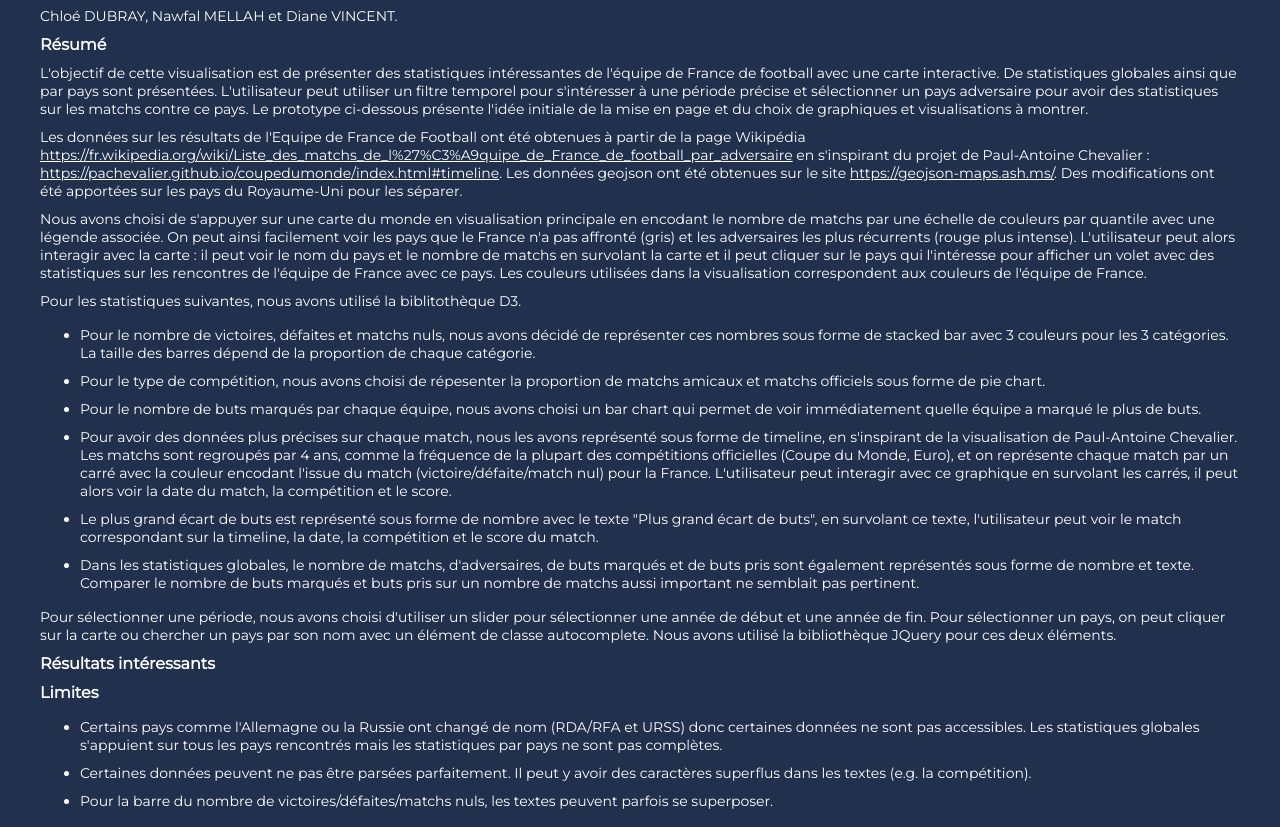
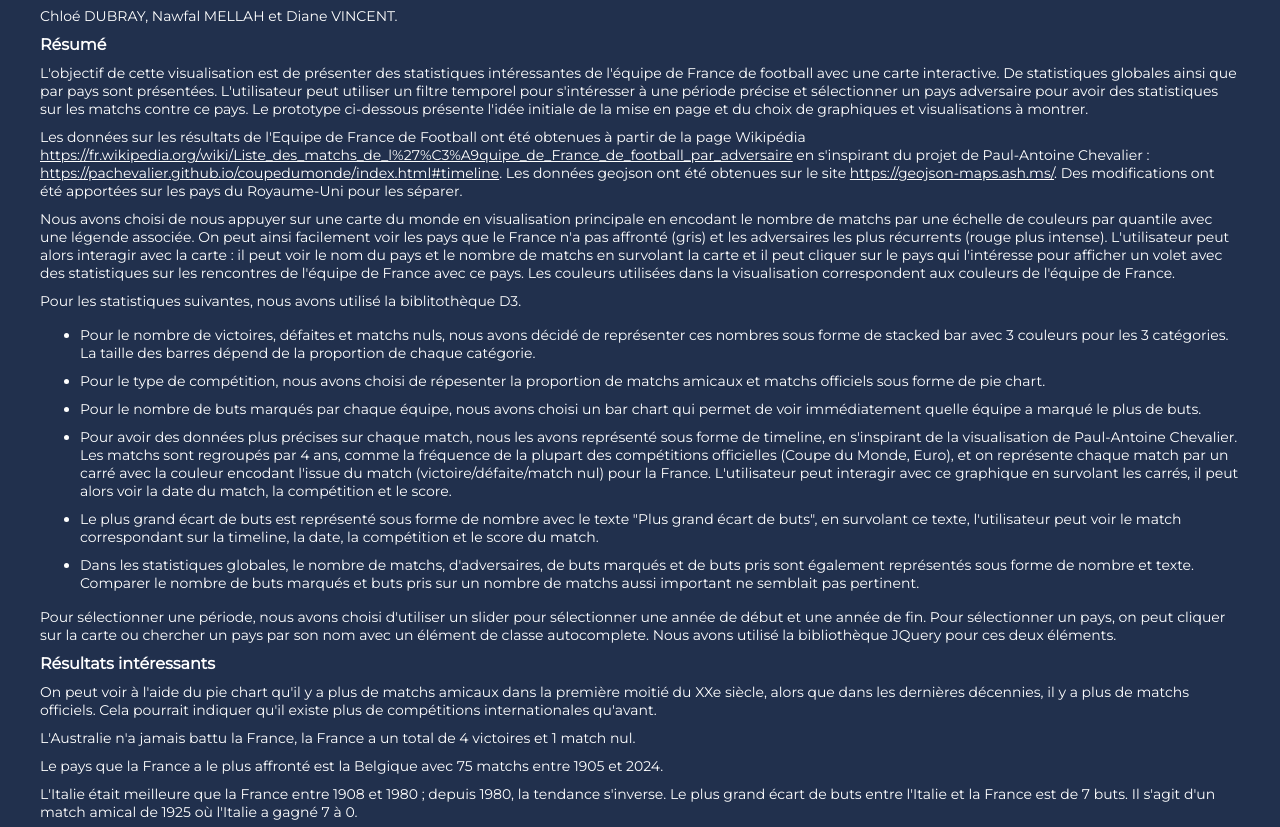
Before and after one commit to Nawfal-Mellah/nawfal-mellah.github.io, a plain HTML site: page description.html in a window 1280 px wide. Shown: the part 117-944 px from the top of the page. Drawn offline with Linux system fonts and the light colour scheme.

Commit message:
Résultats intéressants

```diff
--- a/description.html
+++ b/description.html
@@ -35,7 +35,7 @@
         Les données geojson ont été obtenues sur le site <a href="https://geojson-maps.ash.ms/" class="white-link">https://geojson-maps.ash.ms/</a>. Des modifications ont été apportées sur les pays du Royaume-Uni pour les séparer.
     </p>
     <p>
-        Nous avons choisi de s'appuyer sur une carte du monde en visualisation principale en encodant le nombre de matchs par une échelle de couleurs par quantile avec une légende associée. On peut ainsi facilement voir les pays que le France n'a pas affronté (gris) et les adversaires les plus récurrents (rouge plus intense). L'utilisateur peut alors interagir avec la carte : il peut voir le nom du pays et le nombre de matchs en survolant la carte et il peut cliquer sur le pays qui l'intéresse pour afficher un volet avec des statistiques sur les rencontres de l'équipe de France avec ce pays. Les couleurs utilisées dans la visualisation correspondent aux couleurs de l'équipe de France.
+        Nous avons choisi de nous appuyer sur une carte du monde en visualisation principale en encodant le nombre de matchs par une échelle de couleurs par quantile avec une légende associée. On peut ainsi facilement voir les pays que le France n'a pas affronté (gris) et les adversaires les plus récurrents (rouge plus intense). L'utilisateur peut alors interagir avec la carte : il peut voir le nom du pays et le nombre de matchs en survolant la carte et il peut cliquer sur le pays qui l'intéresse pour afficher un volet avec des statistiques sur les rencontres de l'équipe de France avec ce pays. Les couleurs utilisées dans la visualisation correspondent aux couleurs de l'équipe de France.
     </p>
     <p>
         Pour les statistiques suivantes, nous avons utilisé la biblitothèque D3.
@@ -51,7 +51,20 @@
     <p>
         Pour sélectionner une période, nous avons choisi d'utiliser un slider pour sélectionner une année de début et une année de fin. Pour sélectionner un pays, on peut cliquer sur la carte ou chercher un pays par son nom avec un élément de classe autocomplete. Nous avons utilisé la bibliothèque JQuery pour ces deux éléments.
     </p>
+
     <h2>Résultats intéressants</h2>
+    <p>
+        On peut voir à l'aide du pie chart qu'il y a plus de matchs amicaux dans la première moitié du XXe siècle, alors que dans les dernières décennies, il y a plus de matchs officiels. Cela pourrait indiquer qu'il existe plus de compétitions internationales qu'avant.
+    </p>
+    <p>
+        L'Australie n'a jamais battu la France, la France a un total de 4 victoires et 1 match nul.
+    </p>
+    <p>
+        Le pays que la France a le plus affronté est la Belgique avec 75 matchs entre 1905 et 2024.
+    </p>
+    <p>
+        L'Italie était meilleure que la France entre 1908 et 1980 ; depuis 1980, la tendance s'inverse. Le plus grand écart de buts entre l'Italie et la France est de 7 buts. Il s'agit d'un match amical de 1925 où l'Italie a gagné 7 à 0.
+    </p>
 
     <h2>Limites</h2>
     <ul>
```
